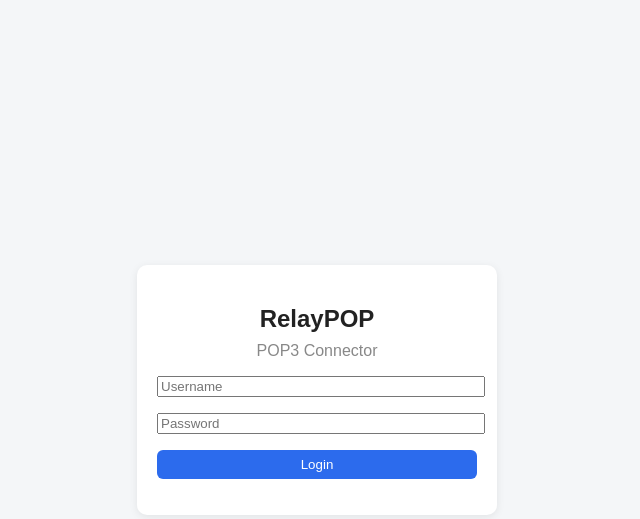
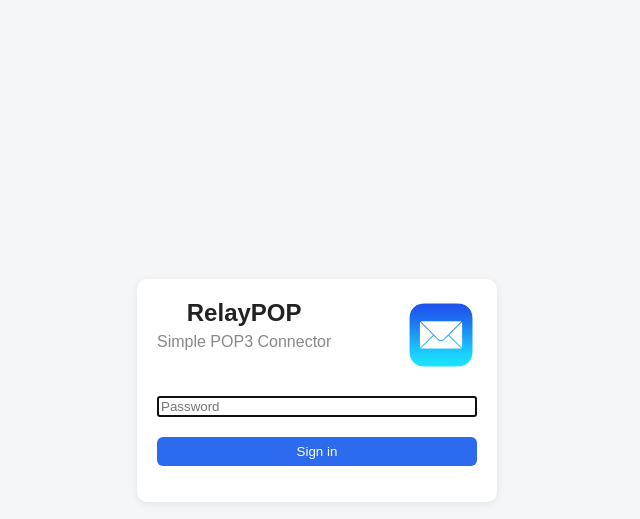
Before and after one commit to v8star/RelayPOP, a Flask app: page /login in a window 1280 px wide. Shown: the top 519 px of the page, without its empty margins (323-963 px from the left). Run offline with Flask 3, Linux system fonts and the light colour scheme; parts of the project's set-up code (start-up, migrations or seed data) failed here and were passed over.

Commit message:
Deleted username check and added some lights cosmetics to login page

```diff
--- a/src/web/templates/login.html
+++ b/src/web/templates/login.html
@@ -14,29 +14,35 @@
 
 <div class="box" style="width:320px;text-align:center;">
 
-<h2>RelayPOP</h2>
+  <div style="display:flex;justify-content:space-between;align-items:flex-start;">
 
-<p style="color:#888;margin-top:-10px;">POP3 Connector</p>
+    <div>
 
+        <h2 style="margin:0;">RelayPOP</h2>
+
+        <p style="color:#888;margin:6px 0 0 0;">
+            Simple POP3 Connector
+        </p>
+
+    </div>
+
+    <img
+        src="/static/img/mail.png"
+        alt="RelayPOP"
+        style="width:72px;height:auto;"
+
+    >
+
+   </div>
     {% if error %}
 
-    <p style="color:#c0392b;">
+        <p style="color:#c0392b;margin-top:20px;">
             {{ error }}
         </p>
 
     {% endif %}
 
-<form method="POST">
-
-    <p>
-
-        <input
-            name="username"
-            placeholder="Username"
-            style="width:100%;box-sizing;"
-        >
-
-    </p>
+    <form method="POST" style="margin-top:25px;">
 
         <p>
 
@@ -44,19 +50,20 @@
                 name="password"
                 type="password"
                 placeholder="Password"
-            style="width:100%;box-sizing;"
+                autofocus
+                style="width:100%;box-sizing:border-box;"
             >
 
         </p>
 
-    <p>
+        <p style="margin-top:20px;">
 
             <button
                 type="submit"
                 class="button"
                 style="width:100%;border:none;cursor:pointer;">
 
-            Login
+                Sign in
 
             </button>
 
```
Lines whose indentation alone changed are shown as unchanged.
